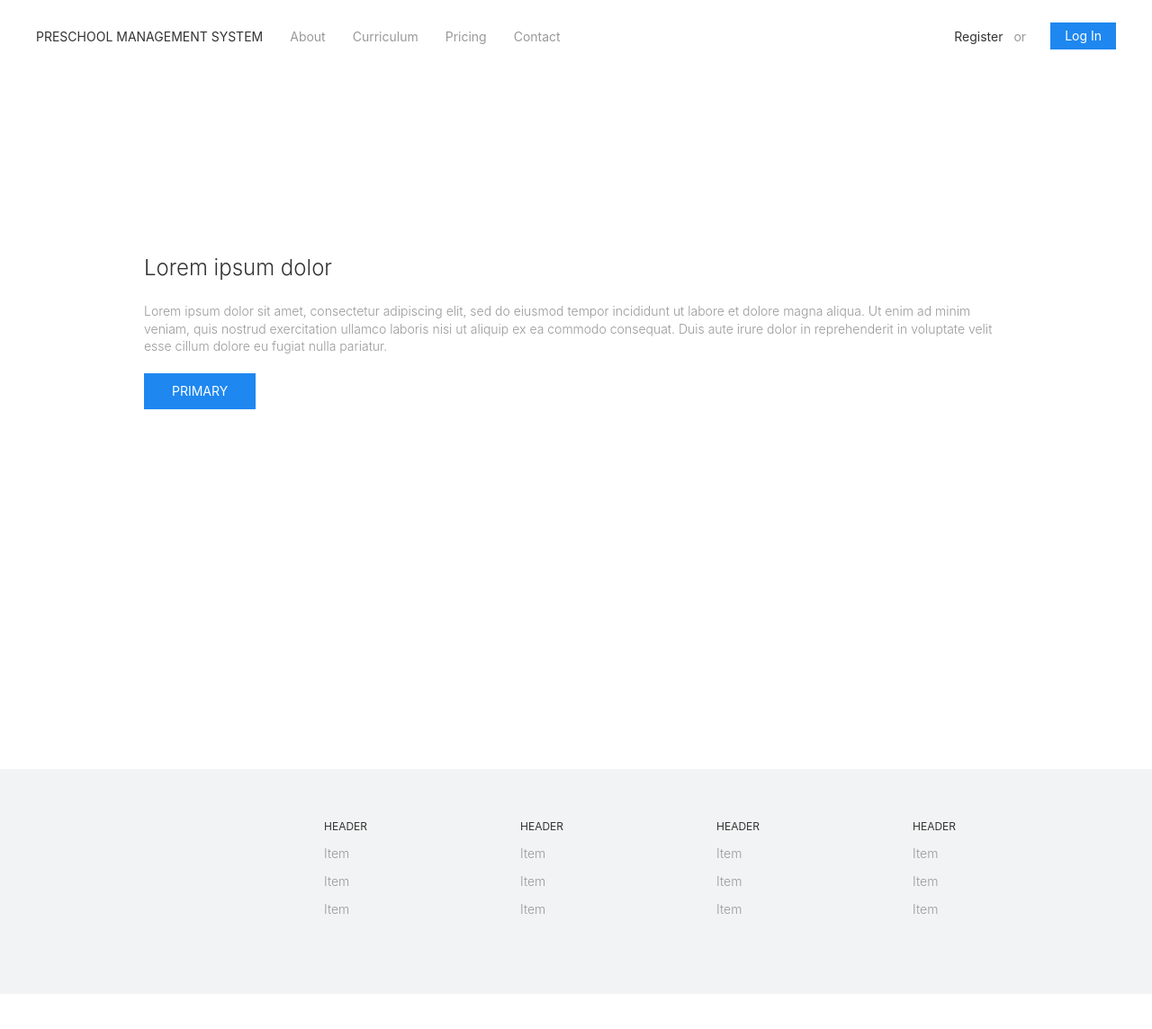
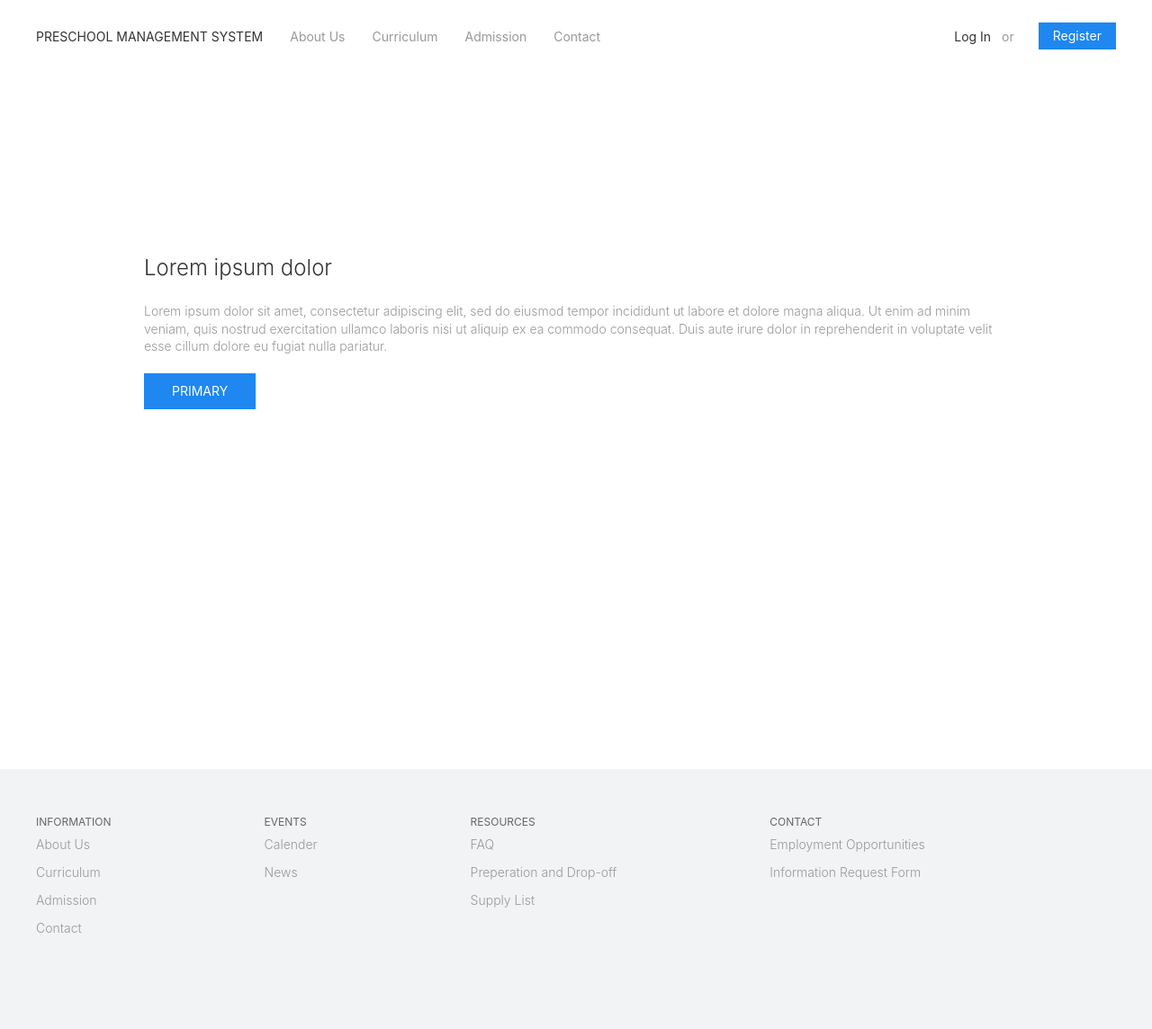
Before and after one commit to bolivthom/Little-Creek-Academy, a React (Create React App) app: page / in a window 1280 px wide. Shown: the top 1144 px of the page at 90% size. Before the commit the page ends 1105 px from the top, so only its background shows below. Built offline with nearby package versions, Linux system fonts and the light colour scheme.

Commit message:
registration page added

```diff
--- a/src/App.js
+++ b/src/App.js
@@ -5,6 +5,7 @@ import ContactPage from './components/pages/ContactPage';
 import HomePage from './components/pages/HomePage';
 import LoginPage from './components/pages/LoginPage';
 import AdminDashboard from './components/dashboards/AdminDashboard';
+import RegistrationPage from './components/pages/RegistrationPage';
 
 
 import './App.css';
@@ -20,6 +21,7 @@ export default class App extends Component {
         <Route path='/contact' exact component={ContactPage} />
         <Route path='/login' exact component={LoginPage} />
         <Route path="/dashboard/admin" exact component={AdminDashboard} />
+        <Route path="/registration" exact component={RegistrationPage} />
       </Switch>
     );
   }
--- a/src/components/footer/MainFooter.js
+++ b/src/components/footer/MainFooter.js
@@ -4,32 +4,31 @@ import React from 'react';
 function MainFooter() {
   return (
         <div style={footer}>
-            <div className="uk-width-1-1@s uk-container uk-navbar-left">
+            <div className="uk-container uk-navbar-left">
             <ul className="uk-nav uk-nav-default uk-margin-xlarge-right">
-                <li style={footerHeader} className="uk-active"><a href="#">HEADER</a></li>
-                <li className="uk-text-light"><a href="#">Item</a></li>
-                <li className="uk-text-light"><a href="#">Item</a></li>
-                <li className="uk-text-light"><a href="#">Item</a></li>
+                <li style={footerHeader} className="uk-active">INFORMATION</li>
+                <li className="uk-text-light"><a href="#">About Us</a></li>
+                <li className="uk-text-light"><a href="#">Curriculum</a></li>
+                <li className="uk-text-light"><a href="#">Admission</a></li>
+                <li className="uk-text-light"><a href="#">Contact</a></li>
             </ul>
 
             <ul className="uk-nav uk-nav-default uk-margin-xlarge-right">
-                <li style={footerHeader} className="uk-active"><a href="#">HEADER</a></li>
-                <li className="uk-text-light"><a href="#">Item</a></li>
-                <li className="uk-text-light"><a href="#">Item</a></li>
-                <li className="uk-text-light"><a href="#">Item</a></li>
+                <li style={footerHeader} className="uk-active">EVENTS</li>
+                <li className="uk-text-light"><a href="#">Calender</a></li>
+                <li className="uk-text-light"><a href="#">News</a></li>
             </ul>
 
             <ul className="uk-nav uk-nav-default uk-margin-xlarge-right">
-                <li style={footerHeader} className="uk-active"><a href="#">HEADER</a></li>
-                <li className="uk-text-light"><a href="#">Item</a></li>
-                <li className="uk-text-light"><a href="#">Item</a></li>
-                <li className="uk-text-light"><a href="#">Item</a></li>
+                <li style={footerHeader} className="uk-active">RESOURCES</li>
+                <li className="uk-text-light"><a href="#">FAQ</a></li>
+                <li className="uk-text-light"><a href="#">Preperation and Drop-off</a></li>
+                <li className="uk-text-light"><a href="#">Supply List</a></li>
             </ul>
             <ul className="uk-nav uk-nav-default">
-                <li style={footerHeader} className="uk-active"><a href="#">HEADER</a></li>
-                <li className="uk-text-light"><a href="#">Item</a></li>
-                <li className="uk-text-light"><a href="#">Item</a></li>
-                <li className="uk-text-light"><a href="#">Item</a></li>
+                <li style={footerHeader} className="uk-active">CONTACT</li>
+                <li className="uk-text-light"><a href="#">Employment Opportunities</a></li>
+                <li className="uk-text-light"><a href="#">Information Request Form</a></li>
             </ul>
         </div>
       </div>
@@ -37,14 +36,12 @@ function MainFooter() {
 }
 
 const footer = {
-    paddingTop: "50px",
     backgroundColor: "#F2F3F4",
-    height: "200px",
-    paddingLeft: "25%",
-    paddingRight: "10%"
+    height: "300px",
 }
 
 const footerHeader = {
+    marginTop: "50px",
     fontSize: "12px",
 }
 
--- a/src/components/pages/HomePage.js
+++ b/src/components/pages/HomePage.js
@@ -13,13 +13,13 @@ function HomePage() {
                                 <a href="/">PRESCHOOL MANAGEMENT SYSTEM</a>
                             </li>
                             <li>
-                                <a className="uk-text-capitalize" href="#">About</a>
+                                <a className="uk-text-capitalize" href="#">About Us</a>
                             </li>
                             <li>
                                 <a className="uk-text-capitalize" href="#">Curriculum</a>
                             </li>
                             <li>
-                                <a className="uk-text-capitalize" href="#">Pricing</a>
+                                <a className="uk-text-capitalize" href="#">Admission</a>
                             </li>
                             <li>
                                 <a className="uk-text-capitalize" href="#">Contact</a>
@@ -31,13 +31,13 @@ function HomePage() {
                     <div className="uk-navbar-right">
                         <ul className="uk-navbar-nav">
                             <li className="uk-active register-button">
-                                <a className="uk-text-capitalize" href="#">Register</a>
+                                <a className="uk-text-capitalize" href="/login">Log in</a>
                             </li>
                             <li style={orText}>
                                 <a className="uk-text-lowercase" href="#">or</a>
                             </li>
                             <p style={loginButton}>
-                                <a className="uk-button uk-button-primary uk-text-capitalize uk-button-small" href="/login">Log in</a>
+                                <a className="uk-button uk-button-primary uk-text-capitalize uk-button-small" href="/registration">Register</a>
                             </p>
                         </ul>
                     </div>
--- /dev/null
+++ b/src/components/pages/RegistrationPage.js
@@ -0,0 +1,115 @@
+import React from 'react';
+
+
+function RegistrationPage() {
+  return (
+      <div>
+          <div style={registrationForm} className="uk-grid">
+    <div className="">
+
+        <ul className="uk-nav uk-nav-default" uk-switcher="connect: #component-nav; animation: uk-animation-fade">
+            <li><a href="#">Personal Information</a></li>
+            <li><a href="#">Address</a></li>
+            <li><a href="#">Parent/Guardian</a></li>
+            <li><a href="#">Supporting Documents</a></li>
+        </ul>
+
+    </div>
+    <div style={fieldset} className="uk-width-expand@m">
+
+        <ul id="component-nav" className="uk-switcher">
+            <li>
+                <legend class="uk-legend uk-text-center uk-margin-medium uk-text-light">Personal Information</legend>
+                Lorem ipsum dolor sit amet, consectetur adipiscing elit, sed do eiusmod tempor incididunt ut labore et dolore magna aliqua.
+
+                <form>
+                    <fieldset class="uk-fieldset">
+                        <div class="uk-margin">
+                            <input class="uk-input" type="text" placeholder="Input"></input>
+                        </div>
+
+                        <div class="uk-margin">
+                            <select class="uk-select">
+                                <option>Option 01</option>
+                                <option>Option 02</option>
+                            </select>
+                        </div>
+                    </fieldset>
+                </form>
+
+            </li>
+            <li>
+                <legend class="uk-legend uk-text-center uk-margin-medium uk-text-light">Address</legend>
+                Ut enim ad minim veniam, quis nostrud exercitation ullamco laboris nisi ut aliquip ex ea commodo consequat.
+                <form>
+                    <fieldset class="uk-fieldset">
+                        <div class="uk-margin">
+                            <input class="uk-input" type="text" placeholder="Input"></input>
+                        </div>
+
+                        <div class="uk-margin">
+                            <select class="uk-select">
+                                <option>Option 01</option>
+                                <option>Option 02</option>
+                            </select>
+                        </div>
+                    </fieldset>
+                </form>
+            </li>
+            <li>
+                <legend class="uk-legend uk-text-center uk-margin-medium uk-text-light">Parent/Guardian</legend>
+                Duis aute irure dolor in reprehenderit in voluptate velit esse cillum dolore eu fugiat nulla pariatur, sed do eiusmod.
+                <form>
+                    <fieldset class="uk-fieldset">
+                        <div class="uk-margin">
+                            <input class="uk-input" type="text" placeholder="Input"></input>
+                        </div>
+
+                        <div class="uk-margin">
+                            <select class="uk-select">
+                                <option>Option 01</option>
+                                <option>Option 02</option>
+                            </select>
+                        </div>
+                    </fieldset>
+                </form>
+            </li>
+            <li>
+                <legend class="uk-legend uk-text-center uk-margin-medium uk-text-light">Supporting Documents</legend>
+                Duis aute irure dolor in reprehenderit in voluptate velit esse cillum dolore eu fugiat nulla pariatur, sed do eiusmod.
+                <form>
+                    <fieldset class="uk-fieldset">
+                        <div class="uk-margin">
+                            <input class="uk-input" type="text" placeholder="Input"></input>
+                        </div>
+
+                        <div class="uk-margin">
+                            <select class="uk-select">
+                                <option>Option 01</option>
+                                <option>Option 02</option>
+                            </select>
+                        </div>
+                    </fieldset>
+                </form>
+                <button class="uk-button uk-button-primary">Submit</button>
+            </li>
+        </ul>
+
+    </div>
+</div>
+      </div>
+  );
+}
+
+const registrationForm ={
+    marginTop: "10%",
+    marginRight: "10%",
+    marginLeft: "10%"
+}
+
+const fieldset = {
+    marginRight: "10%",
+    marginLeft: "10%"
+}
+
+export default RegistrationPage;
```
